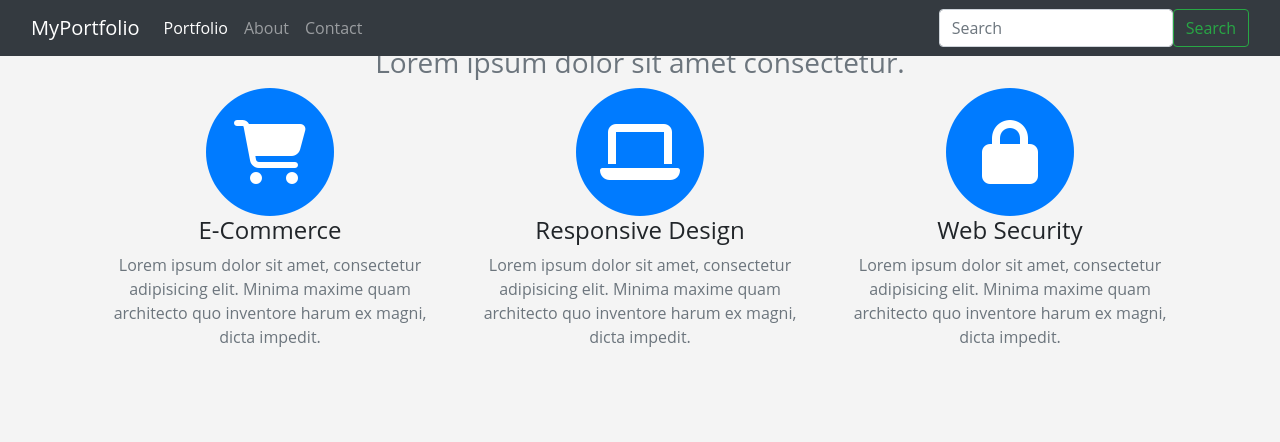
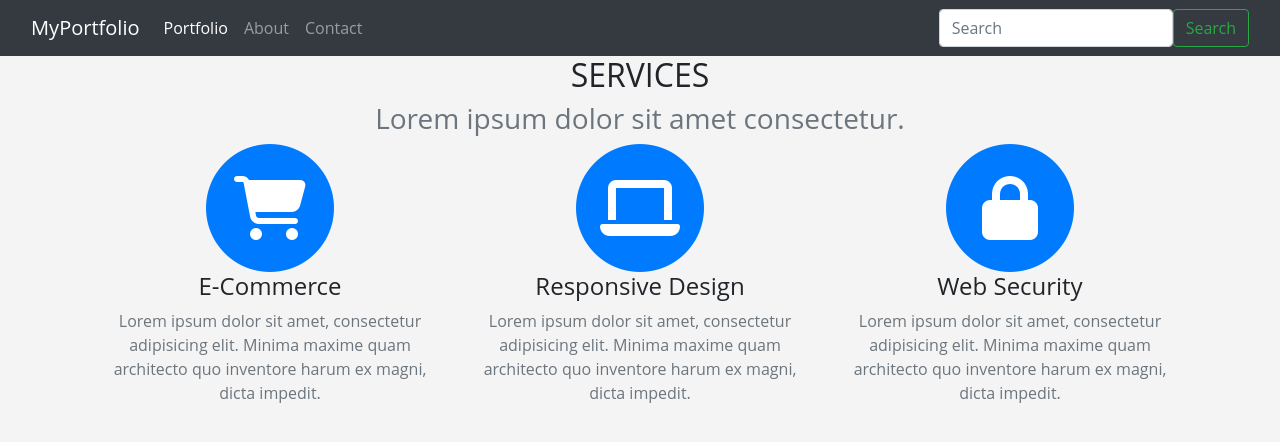
Before and after one commit to alena22292/react-portfolio, a React app: page /service in a window 1280 px wide. Shown: the top 442 px of the page. Built offline with nearby package versions, Linux system fonts and the light colour scheme.

Commit message:
Add correction in index.jsx

```diff
--- a/assets/stylesheets/application.scss
+++ b/assets/stylesheets/application.scss
@@ -5,8 +5,8 @@ body {
 }
 
 // Home page***************
-.home-top {
-  margin-top: 60px;
+.page-top {
+  margin-top: 56px;
 }
 .masthead {
   height: 400px;
--- a/src/containers/Common/header.jsx
+++ b/src/containers/Common/header.jsx
@@ -4,7 +4,7 @@ import { Link } from 'react-router-dom';
 class Header extends Component {
   render () {
     return (
-      <header className="masthead home-top" style={{ backgroundImage: 'url("' + this.props.image + '")' }}>
+      <header className="masthead page-top" style={{ backgroundImage: 'url("' + this.props.image + '")' }}>
 
         <div className="hero-text">
             <h1 className="">{this.props.title}</h1>
--- a/src/containers/Page/about.jsx
+++ b/src/containers/Page/about.jsx
@@ -4,7 +4,7 @@ import React, { Component } from 'react';
 class About extends Component {
   render() {
     return (
-      <section className="page-section home-top" id="about">
+      <section className="page-section page-top" id="about">
         <div className="container">
         <div className="row">
             <div className="col-lg-12 text-center">
--- a/src/containers/Page/portfolio.jsx
+++ b/src/containers/Page/portfolio.jsx
@@ -13,7 +13,7 @@ const portfolio = [
 class Portfolio extends Component {
   render() {
     return (
-      <section className="bg-light page-section" id="portfolio">
+      <section className="bg-light page-section page-top" id="portfolio">
         <div className="container">
         <div className="row">
             <div className="col-lg-12 text-center">
--- a/src/containers/Page/service.jsx
+++ b/src/containers/Page/service.jsx
@@ -11,7 +11,7 @@ class Service extends Component {
   render() {
     return (
       <div>
-        <section className="page-section" id="services">
+        <section className="page-section page-top" id="services">
             <div className="container">
             <div className="row">
               <div className="col-lg-12 text-center">
--- a/src/index.jsx
+++ b/src/index.jsx
@@ -2,8 +2,6 @@ import React from 'react';
 import ReactDOM from 'react-dom';
 import App from './containers/app';
 import '../assets/stylesheets/application.scss';
-// import { BrowserRouter as Router, Route, Switch } from 'react-router-dom';
-
 
 // render an instance of the component in the DOM
 ReactDOM.render(
```
